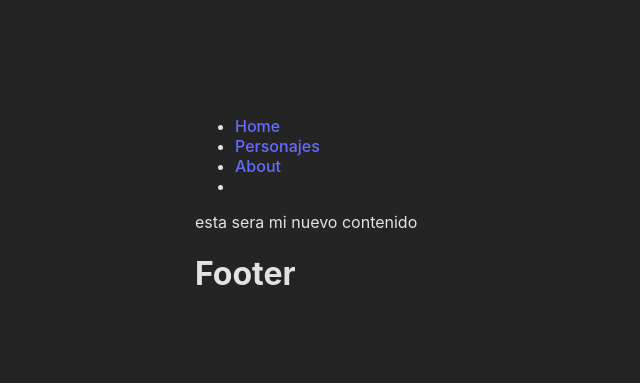
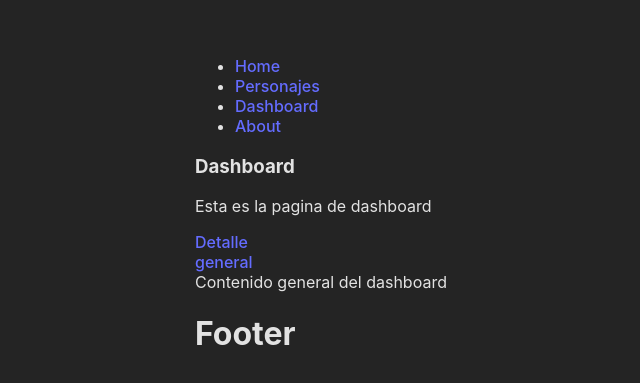
Before and after one commit to carlosmarind/clase-react, a React (Vite) app: page /dashboard in a window 1280 px wide. Before the commit this address led to /. Shown: the part 243-626 px from the top of the page, without its empty margins (310-950 px from the left). Built offline with nearby package versions, Linux system fonts and the light colour scheme.

Commit message:
actualizacion a rutas anidadas

```diff
--- a/src/layout/MainLayout.tsx
+++ b/src/layout/MainLayout.tsx
@@ -11,10 +11,9 @@ export const MainLayout = (props: MainLayoutProps) => {
                 <ul>
                     <li><Link to="/">Home</Link></li>
                     <li><Link to="/personajes">Personajes</Link></li>
+                    <li><Link to="/dashboard">Dashboard</Link></li>
                     <li><Link to="/about">About</Link></li>
-                    <li></li>
                 </ul>
-
             </header>
             <main>
                 {props.children}
--- a/src/main.tsx
+++ b/src/main.tsx
@@ -7,6 +7,7 @@ import { AboutPage } from './page/AboutPage'
 import { HomePage } from './page/HomePage'
 import { PersonajesPage } from './page/PersonajesPage'
 import { DetallePersonaje } from './page/DetallePersonaje'
+import { DashboardPage } from './page/DashboardPage'
 
 createRoot(document.getElementById('root')!).render(
   <StrictMode>
@@ -15,6 +16,12 @@ createRoot(document.getElementById('root')!).render(
         <Route path="/" element={<HomePage />} />
         <Route path="/personajes" element={<PersonajesPage />} />
         <Route path="/detalle-personaje/:id" element={<DetallePersonaje />} />
+
+        <Route path="/dashboard" element={<DashboardPage />}>
+          <Route index element={<div>Contenido general del dashboard</div>} />
+          <Route path="detalle" element={<div>Contenido detalle del dashboard</div>} />
+        </Route>
+
         <Route path="/about" element={<AboutPage title="Sobre nostros" />} />
         <Route path="*" element={<NotFoundPage />} />
       </Routes>
--- /dev/null
+++ b/src/page/DashboardPage.tsx
@@ -0,0 +1,16 @@
+import { Link, Outlet } from "react-router-dom"
+import { MainLayout } from "../layout/MainLayout"
+
+export const DashboardPage = () => {
+
+    return (
+        <MainLayout>
+            <h3>Dashboard</h3>
+            <p>Esta es la pagina de dashboard</p>
+            <Link to="detalle">Detalle</Link>
+            <br />
+            <Link to="/dashboard">general</Link>
+            <Outlet />
+        </MainLayout>
+    )
+}
--- a/src/page/DetallePersonaje.tsx
+++ b/src/page/DetallePersonaje.tsx
@@ -1,8 +1,11 @@
 import { useEffect, useState } from "react";
-import { useParams } from "react-router-dom"
+import { useNavigate, useParams } from "react-router-dom"
 import { PokemonDetail } from "../services/pokemon/IResponseDetail";
+import { MainLayout } from "../layout/MainLayout";
 
 export const DetallePersonaje = () => {
+
+    const navigate = useNavigate();
 
     const { id } = useParams();
     const [detallePersonaje, setDetallePersonaje] = useState<PokemonDetail>();
@@ -14,15 +17,20 @@ export const DetallePersonaje = () => {
     }
         , [id]);
 
+    const handleClick = () => {
+        navigate(-1);
+    }
+
     return (
-        <div>
+        <MainLayout>
             <h3>Detalle de Personaje</h3>
             <p>Esta es la pagina de detalle de personaje</p>
             <p>Revisando detalle de pokemon con id {id}</p>
             <div>
                 <p>Nombre: {detallePersonaje?.name}</p>
                 <img src={detallePersonaje?.sprites.front_default} alt={detallePersonaje?.name} />
+                <button onClick={handleClick} >Volver</button>
             </div>
-        </div>
+        </MainLayout>
     )
 }
```
